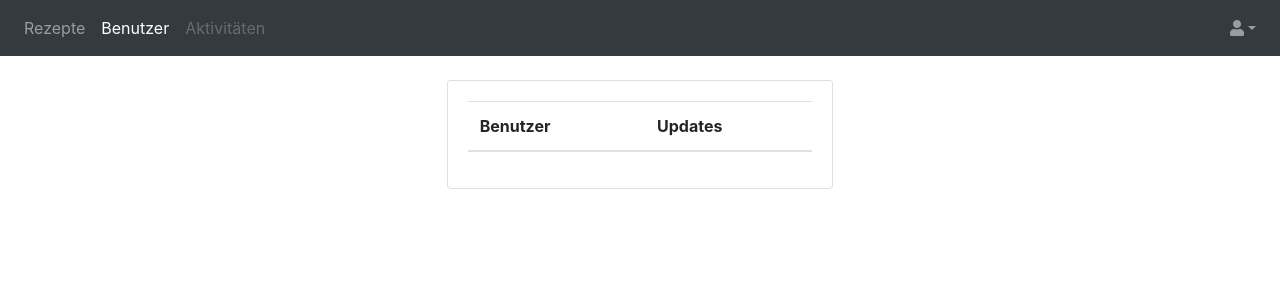
After one commit to phildeutsch/recipes, a Django app: page /users in a window 1280 px wide. The commit adds this page. Shown: the top 300 px of the page. Run offline with Django 3.2, Linux system fonts and the light colour scheme; a user stored in the database is signed in; data comes from the database, SQL or seed files in the repository; lists and menus that the app fills with data are empty; parts of the project's set-up code (start-up, migrations or seed data) failed here and were passed over; some libraries are stand-ins or nearby versions.

Commit message:
user page

```diff
--- a/app/templates/base.html
+++ b/app/templates/base.html
@@ -10,19 +10,23 @@
   <div class="collapse navbar-collapse" id="navbarsExampleDefault">
     <ul class="navbar-nav mr-auto">
       <li class="nav-item">
-        <a class="nav-link active" href="/">Rezepte</a>
+        {% if 'recipes' in request.path or request.path == '/' %}
+          <a class="nav-link active" href="/">Rezepte</a>
+        {% else %}
+          <a class="nav-link" href="/">Rezepte</a>
+        {% endif %}
+      </li>
+      <li class="nav-item">
+        {% if 'users' in request.path %}
+          <a class="nav-link active" href="/users">Benutzer</a>
+        {% else %}
+          <a class="nav-link" href="/users">Benutzer</a>
+        {% endif %}
       </li>
       <li class="nav-item">
         <a class="nav-link disabled" href="#">Aktivitäten</a>
       </li>
-      <li class="nav-item">
-        <a class="nav-link disabled" href="#">Benutzer</a>
-      </li>
     </ul>
-    <!-- <form class="form-inline my-2 my-lg-0">
-      <input class="form-control mr-sm-2" type="text" placeholder="Suche" aria-label="Suche">
-      <button class="btn btn-outline-success my-2 my-sm-0" type="submit">Suche</button>
-    </form> -->
     <ul class="nav navbar-nav navbar-right">
       <li class="nav-item dropdown">
         <a class="nav-link dropdown-toggle" href="#" id="dropdown01" data-toggle="dropdown" aria-haspopup="true" aria-expanded="false"><i class="fas fa-user"></i></a>
--- a/recipes/templates/cards/recipe.html
+++ b/recipes/templates/cards/recipe.html
@@ -10,7 +10,7 @@
         <p> {{ recipe.text }} </p>
     </div>
     <div class="card-footer">
-        <a class="btn btn-warning" href="/delete_recipe/{{recipe.id}}">Rezept entfernen</a>
-        <a class="btn btn-primary" href="/modify_recipe/{{recipe.id}}">Rezept bearbeiten</a>
+        <a class="btn btn-warning" href="/recipes/delete_recipe/{{recipe.id}}">Rezept entfernen</a>
+        <a class="btn btn-primary" href="/recipes/modify_recipe/{{recipe.id}}">Rezept bearbeiten</a>
     </div>
 </div>
--- a/recipes/templates/recipes/index.html
+++ b/recipes/templates/recipes/index.html
@@ -14,7 +14,7 @@
                     Keine Rezepte gefunden
                 </div>
                 <div class="card-footer">
-                    <a class="btn btn-primary" href="/add_recipe/{{dish_id}}">Neues Rezept</a>
+                    <a class="btn btn-primary" href="recipes/add_recipe/{{dish_id}}">Neues Rezept</a>
                 </div>
             </div>
         {% endif %}
--- a/recipes/templates/recipes/modify_recipe.html
+++ b/recipes/templates/recipes/modify_recipe.html
@@ -32,7 +32,7 @@
             </div>
             <div class="card-footer">
                 <button type="submit" value="Submit" class="btn btn-primary">OK</button>
-                <a class="btn btn-primary" href="/recipes/{{recipe.dish.id}}">Zurück</a>
+                <a class="btn btn-primary" href="/recipes/dish/{{recipe.dish.id}}">Zurück</a>
             </form>
             </div>
         </div>
--- /dev/null
+++ b/recipes/templates/recipes/users.html
@@ -0,0 +1,30 @@
+{% extends 'base.html' %}
+{% block content %}
+
+<div class="col-md-4 ml-auto mr-auto">
+    <div class="card">
+        <div class="card-body">
+            <table class="table">
+                <thead>
+                    <tr>
+                        <th>Benutzer</th>
+                        <th>Updates</th>
+                    </tr>
+                </thead>
+                <tbody>
+                    {% for u in users %}
+                        {% if u != request.user %}
+                        <tr>
+                            <td>{{ u }}</td>
+                            <td> <i class="far fa-check-square"></i> </td>
+                        </tr>
+                        {% endif %}
+                    {% endfor %}
+                </tbody>
+            </table>
+        </div>
+    </div>
+</div>
+
+
+{% endblock %}
--- a/recipes/urls.py
+++ b/recipes/urls.py
@@ -4,17 +4,19 @@ from . import views
 urlpatterns = [
     path('', views.index, name='index'),
 
+    path('users', views.users, name='users'),
+
     # Dish URLs
-    path('add_dish', views.add_dish, name='add_dish'),
-    path('edit_dish/<int:dish_id>', views.edit_dish, name='edit_dish'),
-    path('delete_dish/<int:dish_id>', views.delete_dish, name='delete_dish'),
+    path('recipes/dish/<int:dish_id>', views.recipes, name='recipes'),
+    path('recipes/add_dish', views.add_dish, name='add_dish'),
+    path('recipes/edit_dish/<int:dish_id>', views.edit_dish, name='edit_dish'),
+    path('recipes/delete_dish/<int:dish_id>', views.delete_dish, name='delete_dish'),
 
     # Recipe URLs
-    path('recipes/<int:dish_id>', views.recipes, name='recipes'),
-    path('add_recipe/<int:dish_id>', views.add_recipe, name='add_recipe'),
-    path('delete_recipe/<int:recipe_id>', views.delete_recipe, name='delete_recipe'),
-    path('pin_recipe/<int:recipe_id>', views.pin_recipe, name='pin_recipe'),
-    path('modify_recipe/<int:recipe_id>', views.modify_recipe, name='modify_recipe'),
-    path('recipe/<int:recipe_id>', views.recipe, name='recipe')
+    path('recipes/add_recipe/<int:dish_id>', views.add_recipe, name='add_recipe'),
+    path('recipes/delete_recipe/<int:recipe_id>', views.delete_recipe, name='delete_recipe'),
+    path('recipes/pin_recipe/<int:recipe_id>', views.pin_recipe, name='pin_recipe'),
+    path('recipes/modify_recipe/<int:recipe_id>', views.modify_recipe, name='modify_recipe'),
+    path('recipes/recipe/<int:recipe_id>', views.recipe, name='recipe')
 
 ]
--- a/recipes/views.py
+++ b/recipes/views.py
@@ -1,5 +1,6 @@
 from django.shortcuts import render, redirect, get_object_or_404
 from django.contrib.auth.decorators import login_required
+from django.contrib.auth.models import User
 
 from .models import Dish, Recipe
 from .forms import DishForm, RecipeForm
@@ -10,6 +11,12 @@ def index(request):
 
     context = {'dishes': dishes}
     return render(request, 'recipes/index.html', context)
+
+@login_required
+def users(request):
+    users = User.objects.all()
+    context = {'users': users}
+    return render(request, 'recipes/users.html', context)
 
 # Dish views
 @login_required
@@ -74,7 +81,7 @@ def add_recipe(request, dish_id):
             post.parent_recipe = None
             post.pinned = False
             post.save()
-            return redirect('/recipes/'+str(dish_id))
+            return redirect('/recipes/dish/'+str(dish_id))
     else:
         form = RecipeForm()
 
@@ -86,14 +93,14 @@ def pin_recipe(request, recipe_id):
     if recipe.dish.user==request.user:
         recipe.pinned = 1 - recipe.pinned
         recipe.save()
-    return redirect('/recipes/'+str(recipe.dish.id))
+    return redirect('/recipes/dish/'+str(recipe.dish.id))
 
 @login_required
 def delete_recipe(request, recipe_id):
     recipe = get_object_or_404(Recipe, pk=recipe_id)
     if recipe.dish.user==request.user:
         recipe.delete()
-    return redirect('/recipes/'+str(recipe.dish.id))
+    return redirect('/recipes/dish/'+str(recipe.dish.id))
 
 @login_required
 def modify_recipe(request, recipe_id):
@@ -106,7 +113,7 @@ def modify_recipe(request, recipe_id):
             post.parent_recipe = get_object_or_404(Recipe, pk=recipe_id)
             post.pinned = False
             post.save()
-            return redirect('/recipe/' + str(recipe.id))
+            return redirect('/recipes/recipe/' + str(recipe.id))
     else:
         form = DishForm(instance=recipe)
 
```
Also changed, not shown: recipes/templates/cards/dishes.html (+4 -4 lines), recipes/templates/cards/recipes.html (+4 -4 lines).
